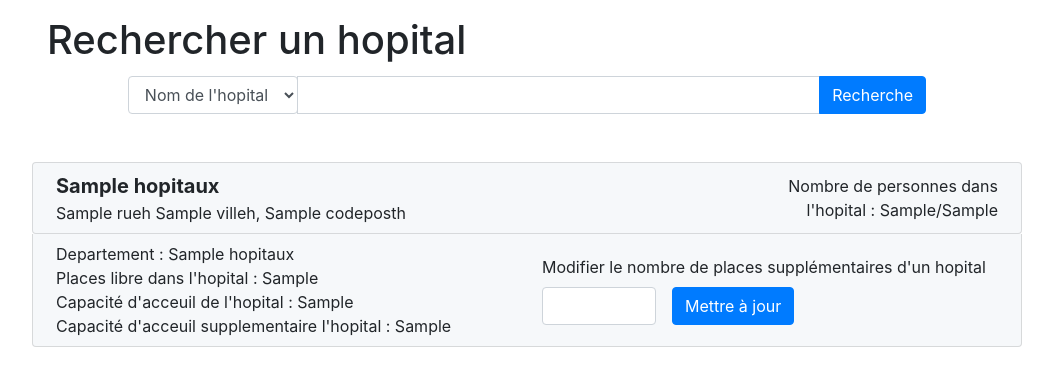
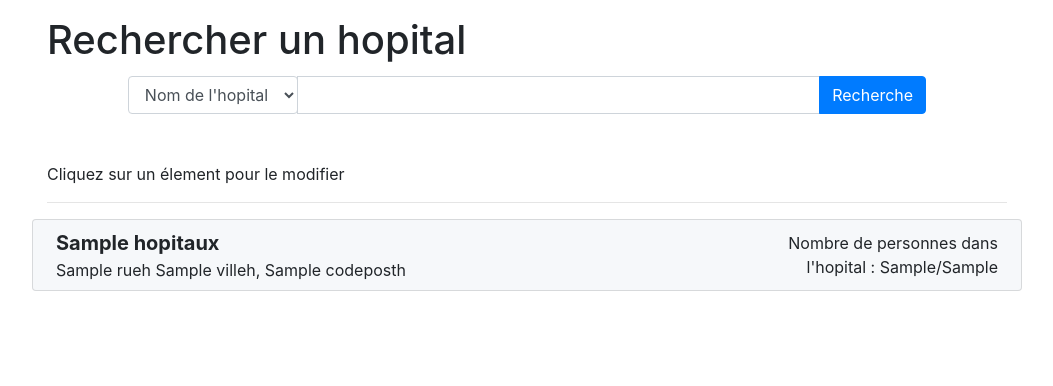
Before and after one commit to VincentC7/L3_CSI_Covid19, a PHP site: template src/views/pages/hopital.twig in a window 1280 px wide. Shown: the part 56-442 px from the top of the page, without its empty margins (113-1166 px from the left). Run offline with PHP 8.4, Linux system fonts and the light colour scheme; the template is opened without the code that fills it: most values are stand-ins (such as "Sample title", 1, 10 or a date in 2020); some libraries are stand-ins or nearby versions.

Commit message:
ajout JS

```diff
--- a/public/CSS/Main.css
+++ b/public/CSS/Main.css
@@ -88,6 +88,10 @@
     background-color: #f6f8fa;
 }
 
+.hopital:hover{
+    background-color: #bdc3c7;
+}
+
 .hidden{
     display: none;
 }
--- a/public/JS/index.js
+++ b/public/JS/index.js
@@ -0,0 +1,3 @@
+$(".hopital").click(function () {
+    $(this).next().toggleClass('hidden');
+});
--- a/src/views/layout.twig
+++ b/src/views/layout.twig
@@ -41,6 +41,9 @@
     <div class="w-75 m-auto pt-3">
         {% block content  %}{% endblock %}
     </div>
+
+
+<script src="{{ base_url() }}/JS/index.js"></script>
 </body>
 
 </html>
--- a/src/views/pages/hopital.twig
+++ b/src/views/pages/hopital.twig
@@ -29,6 +29,8 @@
             </div>
         </form>
     </div>
+    <p> Cliquez sur un élement pour le modifier</p>
+    <hr>
     {% for hopital in hopitaux %}
         <div class="row justify-content-md-center mb-3" id="hopital-{{ hopital.nohopital }}">
             <div class=" p-2 hopital col-12">
@@ -40,7 +42,7 @@
                     <div class="capa-hopital"> Nombre de personnes dans l'hopital : {{(hopital.places_actuelles) }}/{{hopital.places_tot}} </div>
                 </div>
             </div>
-            <div class="effectif-hopital justify-content-md-center row col-12 p-2">
+            <div class="hidden effectif-hopital justify-content-md-center row col-12 p-2">
                 <div class="info-effectif-patient col-6">
                     <div class=""> Departement :  {{ hopital.nomdep }}</div>
                     <div class=""> Places libre dans l'hopital : {{ hopital.nb_libres }} </div>
```
